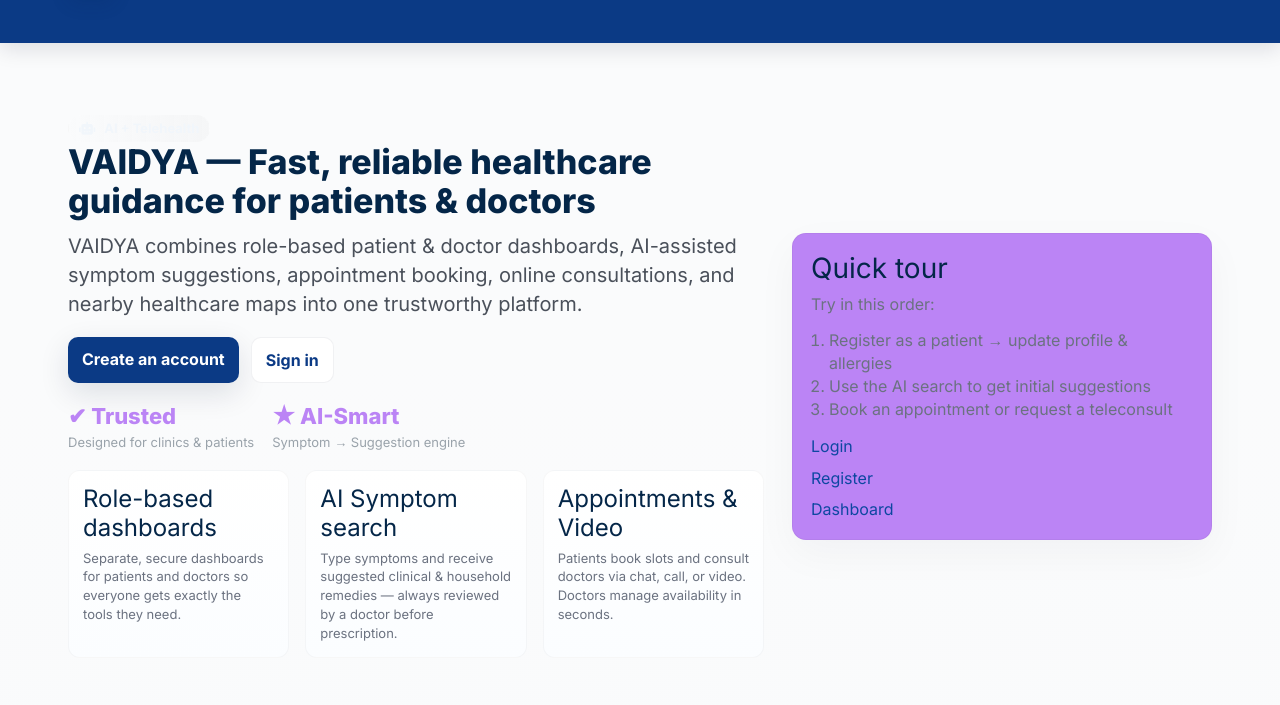
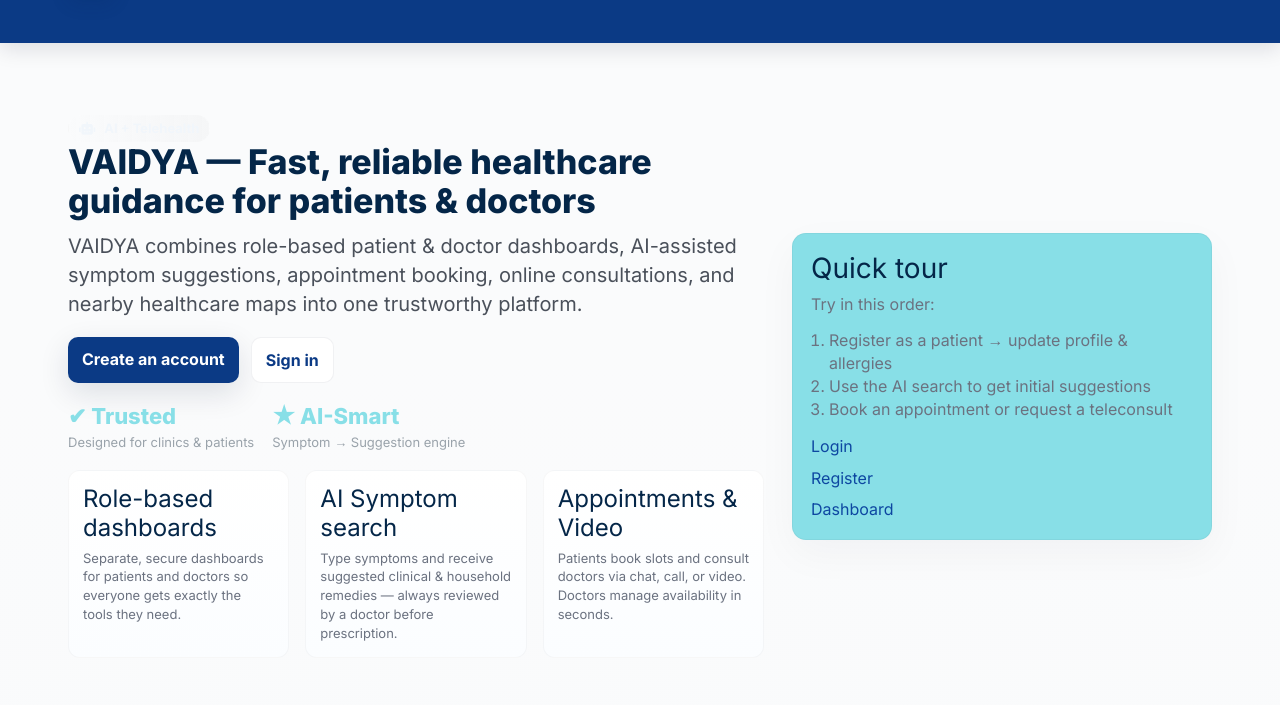
Before and after one commit to Roshans11/VAIDYA-2.0, a plain HTML site: page index.html in a window 1280 px wide. Shown: the part 95-800 px from the top of the page. Drawn offline with nearby package versions, Linux system fonts and the light colour scheme.

Commit message:
card colour changed

```diff
--- a/index.html
+++ b/index.html
@@ -26,7 +26,7 @@
       --accent: #45b1a5; /* subtle accent for small highlights */
 
       --bg: #f4f6f8;   /* overall page wash */
-      --card: #bb84f5; /* card bg */
+      --card: hsl(185, 66%, 72%); /* card bg */
       --muted: #6b7280; /* muted text */
       --glass: rgba(255,255,255,0.85);
       --radius: 12px;
```
